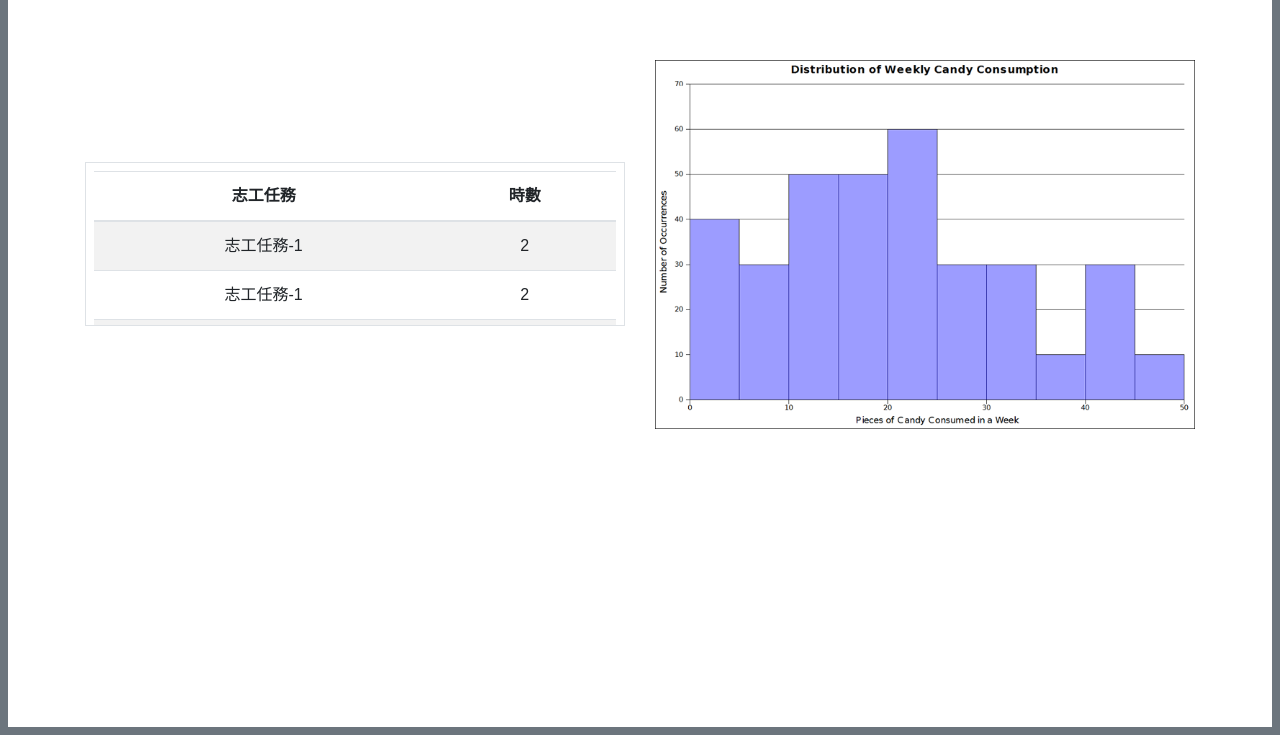
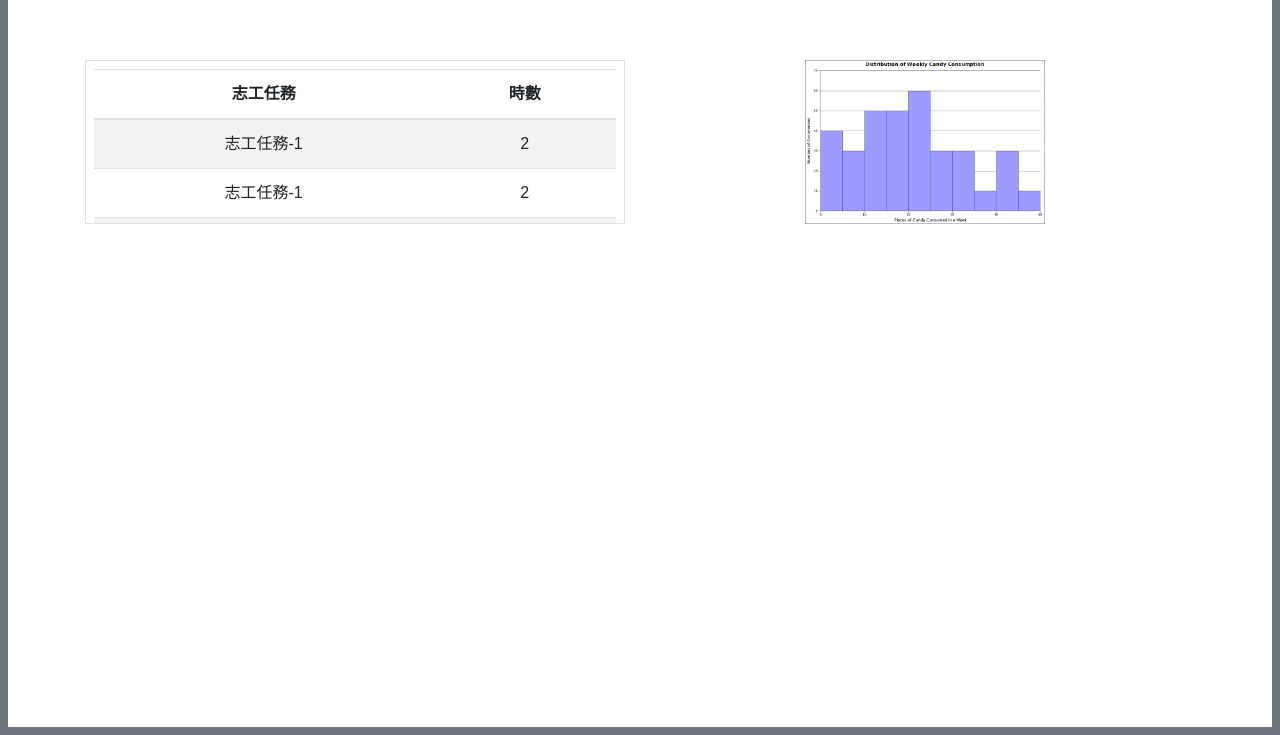
Before and after one commit to town-intelligent/pure.townway.com.tw, a plain HTML site: page foot_print.html in a window 1280 px wide. Shown: the part 65-800 px from the top of the page. Drawn offline with nearby package versions, Linux system fonts and the light colour scheme.

Commit message:
Adjust the table and img layout

```diff
--- a/foot_print.html
+++ b/foot_print.html
@@ -93,7 +93,7 @@
                 </div>
                 <div class="col-6">
                   <div class="text-center w-100">
-                    <img style="max-width: 100%;" src="static/imgs/histogram-chart.png">
+                    <img style="height: 164px" src="static/imgs/histogram-chart.png">
                   </div>
                 </div>
               </div>
```
